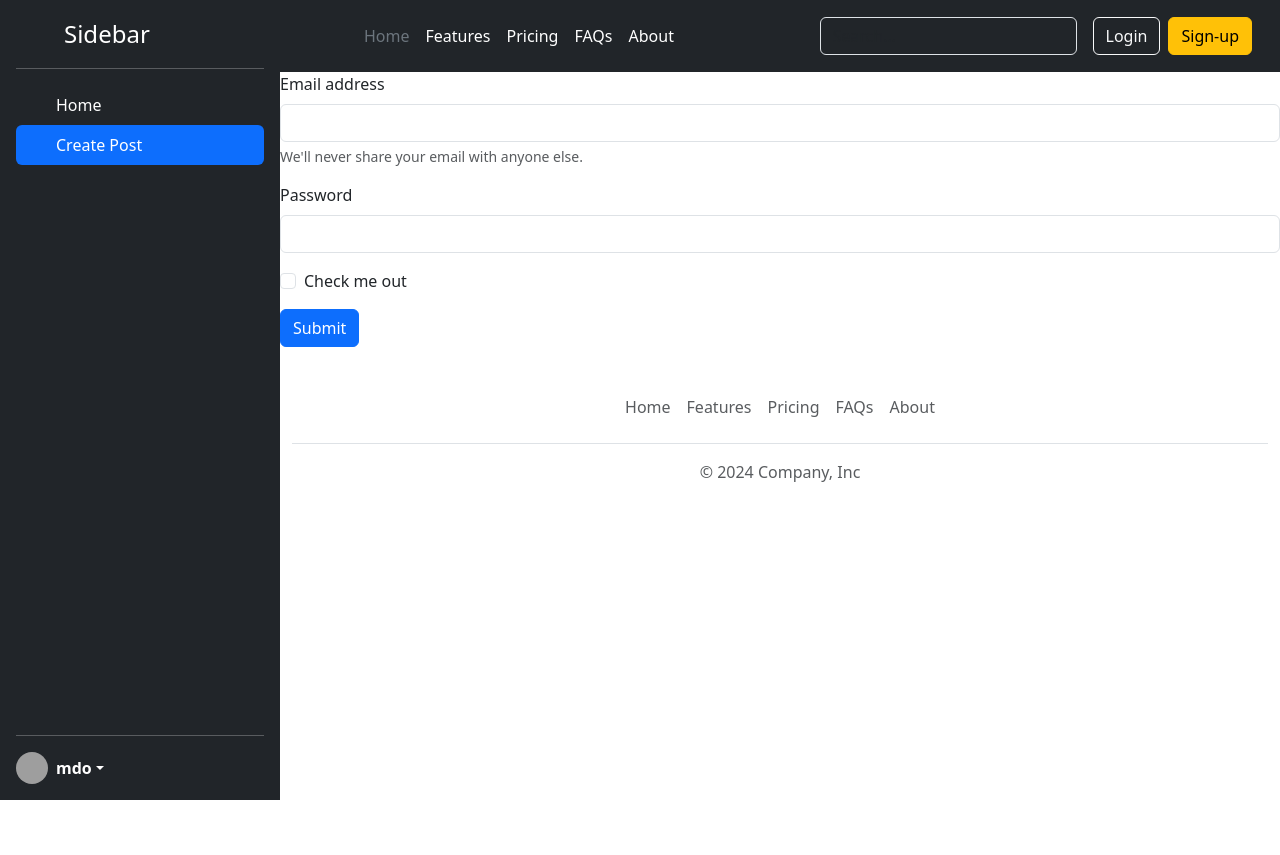
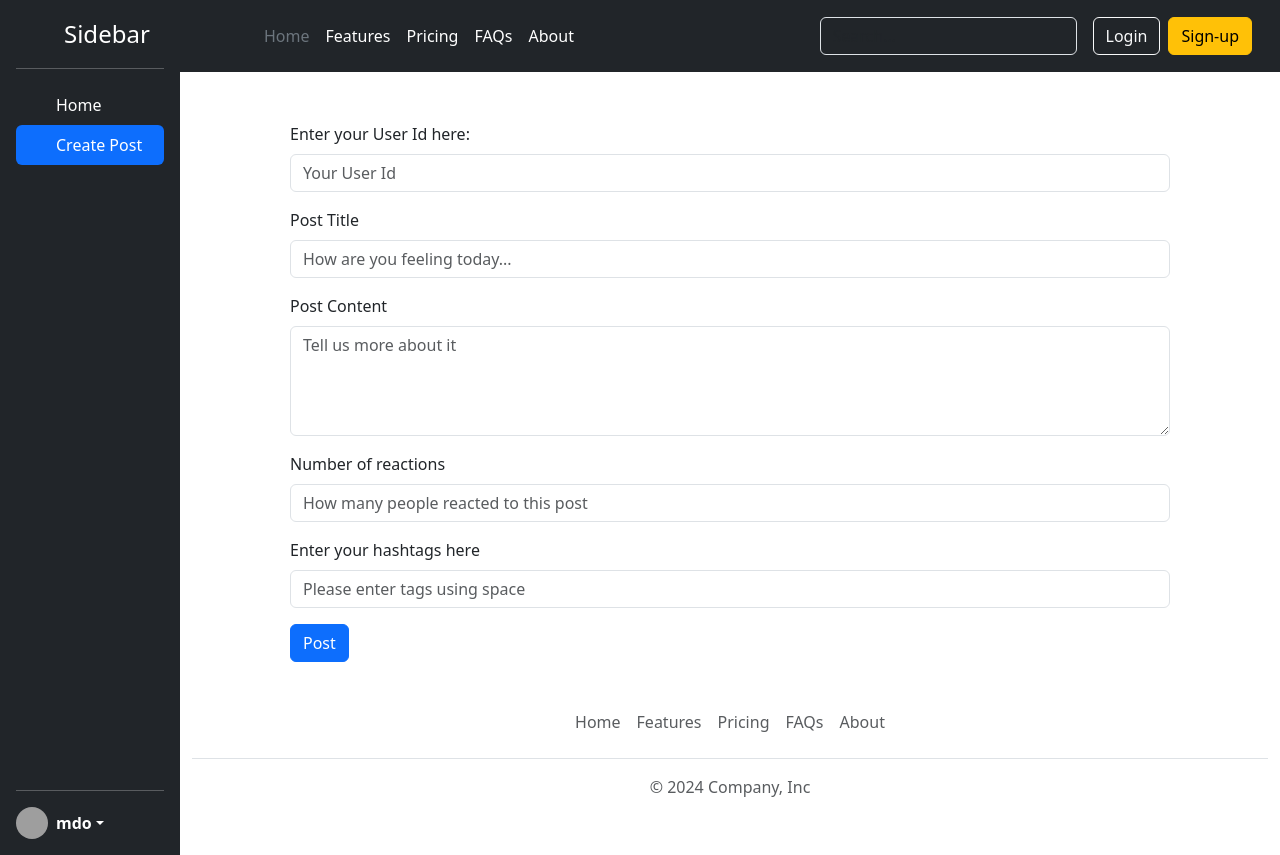
Before and after one commit to abdullahh2701/React-SocialMedia-App, a React (Vite) app: page /create-post in a window 1280 px wide. Both pictures are taken after a click on the item "Create Post". Before the commit the page ends 800 px from the top, so only its background shows below. Built offline with nearby package versions, Linux system fonts and the light colour scheme; grey boxes are pictures that could not be loaded.

Commit message:
implented Create Post and its functionality, which enabled me to add  a new post.

```diff
--- a/src/App.css
+++ b/src/App.css
@@ -13,8 +13,20 @@
 .post-card{
   margin: 20px 50px;
 
+
 }
 
 .hashtag{
   margin:0px 3px;
 }
+
+.reactions{
+  width: 100%;
+  margin: 15px 0 0 0;
+}
+
+.create-post{
+  width: 80%;
+  margin-top: 50px;
+  margin-left: 10%;
+}
--- a/src/App.jsx
+++ b/src/App.jsx
@@ -1,5 +1,5 @@
+import "bootstrap/dist/css/bootstrap.min.css";
 import "./App.css";
-import "bootstrap/dist/css/bootstrap.min.css";
 import { useState } from "react";
 
 import Header from "./components/Header";
--- a/src/components/CreatePost.jsx
+++ b/src/components/CreatePost.jsx
@@ -1,42 +1,101 @@
+import { useContext, useRef } from "react";
+import { PostList } from "../store/post-list-store";
 const CreatePost = () => {
+  const { addPost } = useContext(PostList);
+  const userIdElement = useRef();
+  const postTitleElement = useRef();
+  const postBodyElement = useRef();
+  const reactionsElement = useRef();
+  const tagsElement = useRef();
+
+  const handleSubmit = (event) => {
+    event.preventDefault();
+
+    const userId = userIdElement.current.value;
+    const postTitle = postTitleElement.current.value;
+    const postBody = postBodyElement.current.value;
+    const reactions = reactionsElement.current.value;
+    const tags = tagsElement.current.value.split(" ");
+
+    userIdElement.current.value = "";
+    postTitleElement.current.value = "";
+    postBodyElement.current.value = "";
+    reactionsElement.current.value = "";
+    tagsElement.current.value = "";
+
+    addPost(userId, postTitle, postBody, reactions, tags);
+  };
+
   return (
-    <form>
+    <form className="create-post" onSubmit={handleSubmit}>
       <div className="mb-3">
-        <label htmlFor="exampleInputEmail1" className="form-label">
-          Email address
+        <label htmlFor="userId" className="form-label">
+          Enter your User Id here:
         </label>
         <input
-          type="email"
+          type="text"
+          ref={userIdElement}
           className="form-control"
-          id="exampleInputEmail1"
-          aria-describedby="emailHelp"
+          id="userId"
+          placeholder="Your User Id"
         />
-        <div id="emailHelp" className="form-text">
-          We'll never share your email with anyone else.
-        </div>
       </div>
+
       <div className="mb-3">
-        <label htmlFor="exampleInputPassword1" className="form-label">
-          Password
+        <label htmlFor="title" className="form-label">
+          Post Title
         </label>
         <input
-          type="password"
+          type="text"
+          ref={postTitleElement}
           className="form-control"
-          id="exampleInputPassword1"
+          id="title"
+          placeholder="How are you feeling today..."
         />
       </div>
-      <div className="mb-3 form-check">
+
+      <div className="mb-3">
+        <label htmlFor="body" className="form-label">
+          Post Content
+        </label>
+        <textarea
+          rows={4}
+          type="text"
+          ref={postBodyElement}
+          className="form-control"
+          id="body"
+          placeholder="Tell us more about it"
+        />
+      </div>
+
+      <div className="mb-3">
+        <label htmlFor="reactions" className="form-label">
+          Number of reactions
+        </label>
         <input
-          type="checkbox"
-          className="form-check-input"
-          id="exampleCheck1"
+          type="text"
+          ref={reactionsElement}
+          className="form-control"
+          id="reactions"
+          placeholder="How many people reacted to this post"
         />
-        <label className="form-check-label" htmlFor="exampleCheck1">
-          Check me out
+      </div>
+
+      <div className="mb-3">
+        <label htmlFor="tags" className="form-label">
+          Enter your hashtags here
         </label>
+        <input
+          type="text"
+          className="form-control"
+          ref={tagsElement}
+          id="tags"
+          placeholder="Please enter tags using space"
+        />
       </div>
+
       <button type="submit" className="btn btn-primary">
-        Submit
+        Post
       </button>
     </form>
   );
--- a/src/components/Post.jsx
+++ b/src/components/Post.jsx
@@ -1,17 +1,29 @@
+import { useContext } from "react";
 import { MdDeleteSweep } from "react-icons/md";
+import { PostList } from "../store/post-list-store";
 const Post = ({ post }) => {
+  const { deletePost } = useContext(PostList);
   return (
-    <div className="card post-card" style={{ width: "18rem" }}>
+    <div className="card post-card" style={{ width: "30rem" }}>
       <div className="card-body">
         <h5 className="card-title">{post.title}</h5>
         <p className="card-text">{post.body}</p>
         {post.tags.map((tag) => (
-          <span className="badge text-bg-primary hashtag">#{tag}</span>
+          <span key={tag} className="badge text-bg-primary hashtag">
+            #{tag}
+          </span>
         ))}
 
-        <span class="position-absolute top-0 start-100 translate-middle badge rounded-pill bg-danger">
+        <span
+          className="position-absolute top-0 start-100 translate-middle badge rounded-pill bg-danger"
+          onClick={() => deletePost(post.id)}
+        >
           <MdDeleteSweep />
         </span>
+
+        <div className="alert alert-success reactions" role="alert">
+          This post has been reacted by {post.reactions} people
+        </div>
       </div>
     </div>
   );
--- a/src/components/Sidebar.jsx
+++ b/src/components/Sidebar.jsx
@@ -2,7 +2,7 @@
   return (
     <div
       className="d-flex flex-column flex-shrink-0 p-3 text-bg-dark sidebar"
-      style={{ width: "280px" }}
+      style={{ width: "180px" }}
     >
       <a
         href="/"
--- a/src/store/post-list-store.jsx
+++ b/src/store/post-list-store.jsx
@@ -7,7 +7,15 @@
 });
 
 const postListReducer = (currPostList, action) => {
-  return currPostList;
+  let newPostList = currPostList;
+  if (action.type === "DELETE_POST") {
+    newPostList = currPostList.filter(
+      (post) => post.id !== action.payload.postID
+    );
+  } else if (action.type === "ADD_POST") {
+    newPostList = [action.payload, ...currPostList];
+  }
+  return newPostList;
 };
 
 const PostListProvider = ({ children }) => {
@@ -16,9 +24,28 @@
     DEFAULT_POST_LIST
   );
 
-  const addPost = () => {};
+  const addPost = (userId, postTitle, postBody, reactions, tags) => {
+    dispatchPostList({
+      type: "ADD_POST",
+      payload: {
+        id: Date.now,
+        title: postTitle,
+        body: postBody,
+        reactions: reactions,
+        userID: userId,
+        tags: tags,
+      },
+    });
+  };
 
-  const deletePost = () => {};
+  const deletePost = (postID) => {
+    dispatchPostList({
+      type: "DELETE_POST",
+      payload: {
+        postID,
+      },
+    });
+  };
 
   return (
     <PostList.Provider value={{ postList, addPost, deletePost }}>
```
